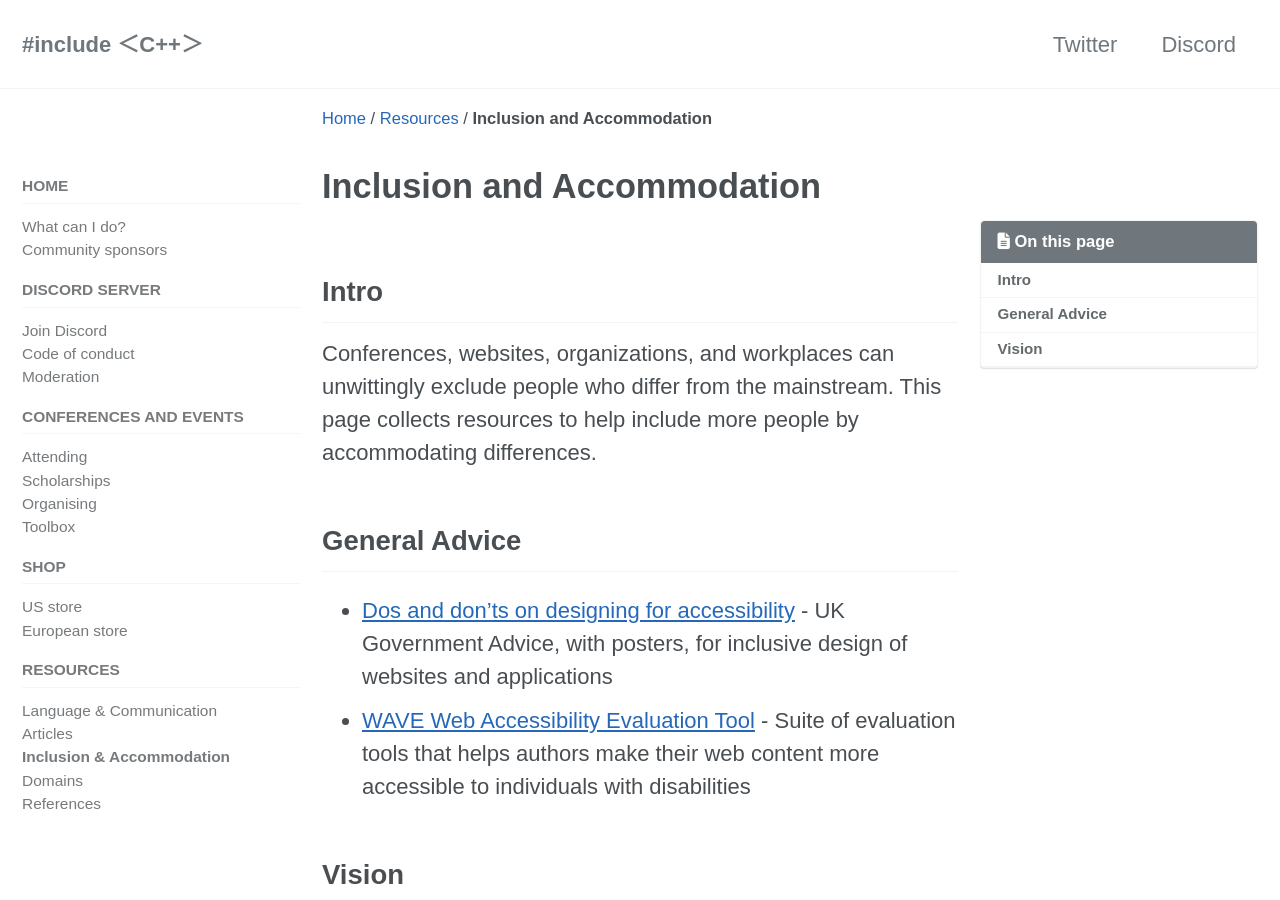
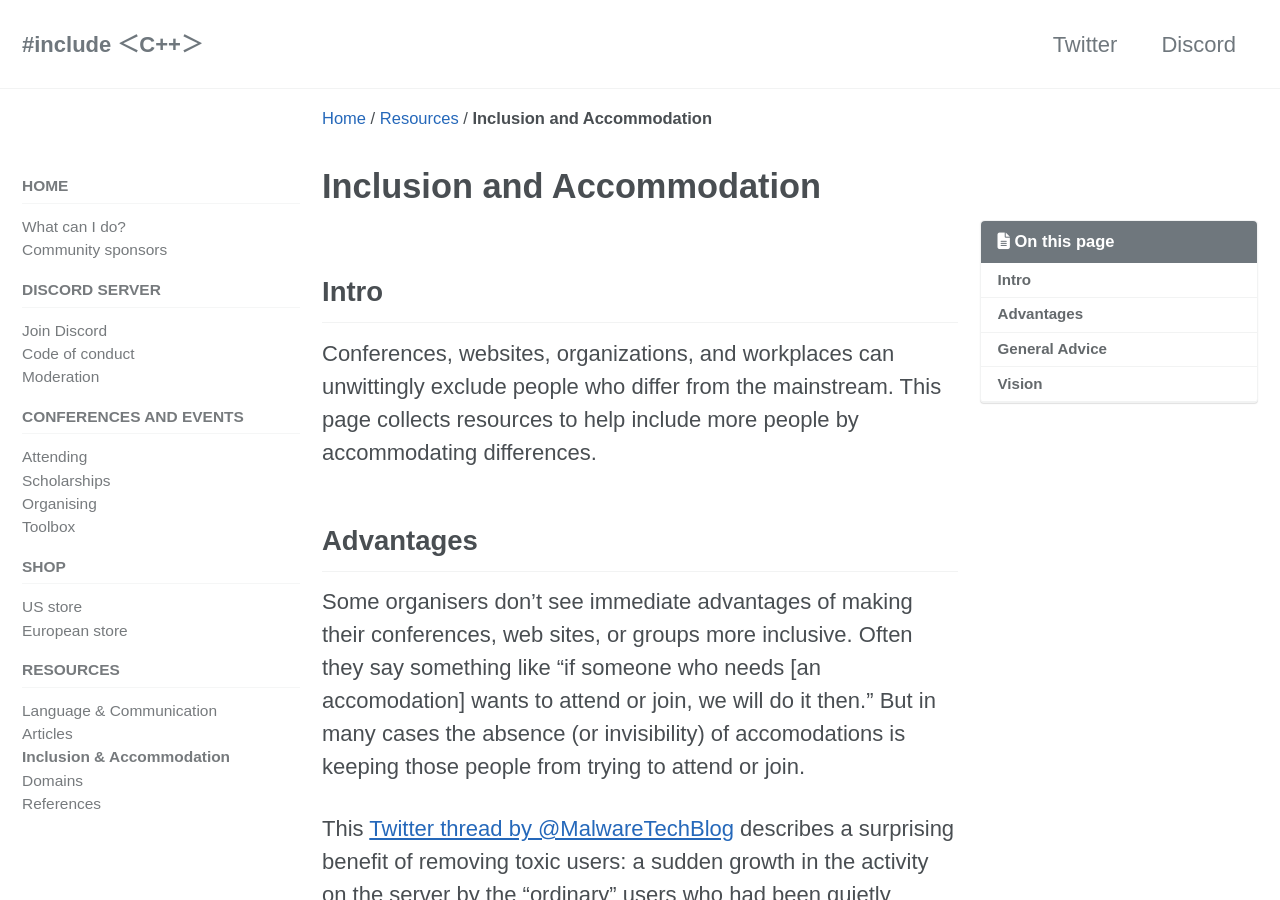
Before and after one commit to include-cpp/include-cpp.github.io, a Jekyll site: the page built from resources/inclusion/index.md, in a window 1280 px wide and 900 px high. Built offline with Jekyll 4.4.1, drawn with Linux system fonts in a browser that asks for light colours; cached includes are drawn as plain includes; nearby versions of some CDN libraries; some of the changed text lies outside the part shown.

Commit message:
Added section on advantages of inclusion before being asked for it
Co-Authored-By: Clare Macrae <github@cfmacrae.fastmail.co.uk>

```diff
--- a/resources/inclusion/index.md
+++ b/resources/inclusion/index.md
@@ -7,6 +7,12 @@ title: Inclusion and Accommodation
 ## Intro
 
 Conferences, websites, organizations, and workplaces can unwittingly exclude people who differ from the mainstream. This page collects resources to help include more people by accommodating differences.
+
+## Advantages
+
+Some organisers don't see immediate advantages of making their conferences, web sites, or groups more inclusive. Often they say something like "if someone who needs \[an accomodation\] wants to attend or join, we will do it then." But in many cases the absence (or invisibility) of accomodations is keeping those people from trying to attend or join.
+
+This [Twitter thread by @MalwareTechBlog](https://twitter.com/MalwareTechBlog/status/1213945008174190592) describes a surprising benefit of removing toxic users: a sudden growth in the activity on the server by the "ordinary" users who had been quietly uncomfortable while those users were dominating the discussion. Other pre-emptive accomodations could well yield similar results.
 
 ## General Advice
 
```
